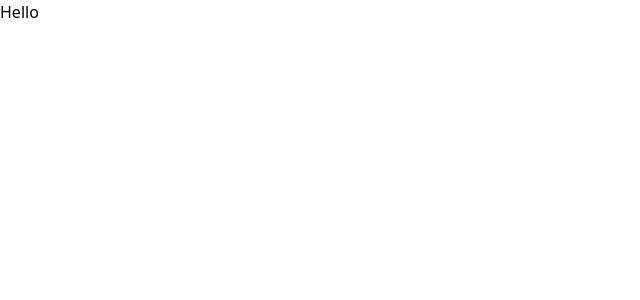
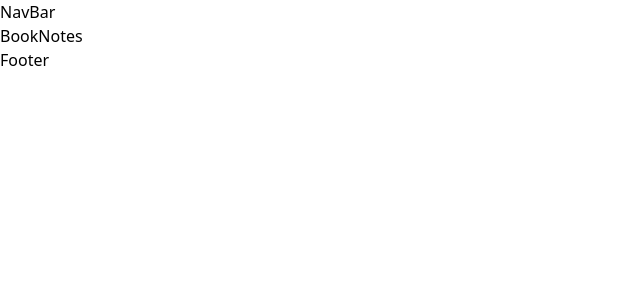
Before and after one commit to chahatkesh/chahat-website, a React (Vite) app: page /booknotes in a window 1280 px wide. Shown: the top 300 px of the page, without its empty margins (0-640 px from the left). Built offline with nearby package versions, Linux system fonts and the light colour scheme.

Commit message:
basic route setup for website

```diff
--- a/src/App.jsx
+++ b/src/App.jsx
@@ -1,10 +1,24 @@
 import React from "react";
+import { Route, Routes } from "react-router-dom";
+import Navbar from "./components/Navbar";
+import Home from "./pages/Home";
+import BookNotes from "./pages/BookNotes";
+import Work from "./pages/Work";
+import Footer from "./components/Footer";
+import Resources from "./pages/Resources";
 
 const App = () => {
   return (
-    <div>
-      <div>Hello</div>
-    </div>
+    <>
+      <Navbar />
+      <Routes>
+        <Route path="/" element={<Home />} />
+        <Route path="/booknotes" element={<BookNotes />} />
+        <Route path="/work" element={<Work />} />
+        <Route path="/resources" element={<Resources />} />
+      </Routes>
+      <Footer />
+    </>
   );
 };
 
--- /dev/null
+++ b/src/components/Footer.jsx
@@ -0,0 +1,11 @@
+import React from "react";
+
+const Footer = () => {
+  return (
+    <div>
+      <h1>Footer</h1>
+    </div>
+  );
+};
+
+export default Footer;
--- /dev/null
+++ b/src/components/Navbar.jsx
@@ -0,0 +1,11 @@
+import React from "react";
+
+const Navbar = () => {
+  return (
+    <div>
+      <h1>NavBar</h1>
+    </div>
+  );
+};
+
+export default Navbar;
--- /dev/null
+++ b/src/pages/BookNotes.jsx
@@ -0,0 +1,11 @@
+import React from "react";
+
+const BookNotes = () => {
+  return (
+    <div>
+      <div>BookNotes</div>
+    </div>
+  );
+};
+
+export default BookNotes;
--- /dev/null
+++ b/src/pages/Home.jsx
@@ -0,0 +1,11 @@
+import React from "react";
+
+const Home = () => {
+  return (
+    <div>
+      <div>Home</div>
+    </div>
+  );
+};
+
+export default Home;
--- /dev/null
+++ b/src/pages/Resources.jsx
@@ -0,0 +1,11 @@
+import React from "react";
+
+const Resources = () => {
+  return (
+    <div>
+      <div>Resources</div>
+    </div>
+  );
+};
+
+export default Resources;
--- /dev/null
+++ b/src/pages/Work.jsx
@@ -0,0 +1,11 @@
+import React from "react";
+
+const Work = () => {
+  return (
+    <div>
+      <div>Work</div>
+    </div>
+  );
+};
+
+export default Work;
```
